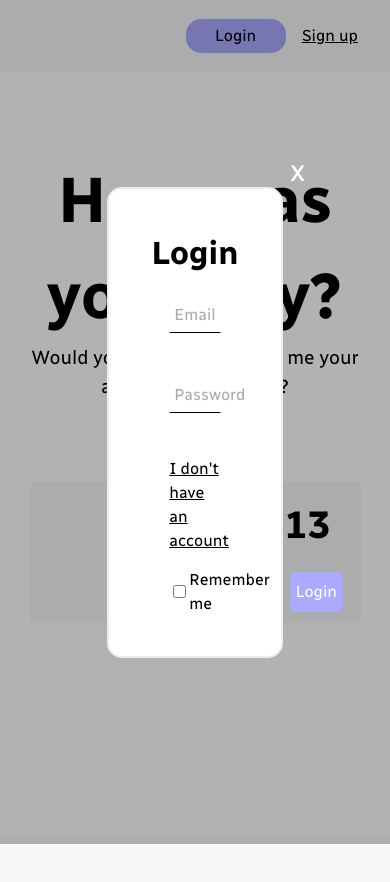
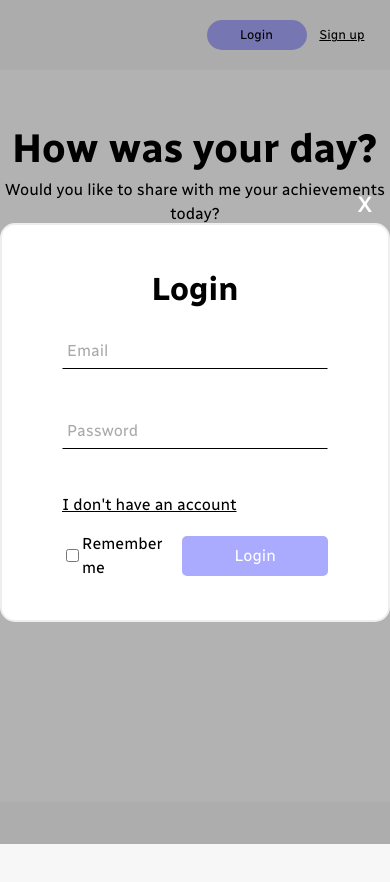
Before and after one commit to maximka76667/what-did-i-do, a React (Create React App) app: page / in a window 390 px wide. Both pictures are taken after a click on the button "Login". Shown: the top 882 px of the page. Built offline with nearby package versions, Linux system fonts and the light colour scheme.

Commit message:
@media queries

```diff
--- a/src/components/AuthForm/AuthForm.sass
+++ b/src/components/AuthForm/AuthForm.sass
@@ -98,3 +98,9 @@
       color: #000
       &:hover
         color: #aaf
+
+@media screen and ( max-width: 1280px )
+
+@media screen and ( max-width: 1024px )
+
+@media screen and ( max-width: 768px )
--- a/src/components/Card/Card.sass
+++ b/src/components/Card/Card.sass
@@ -55,3 +55,12 @@
 
     &:focus
       outline: 1px solid
+
+@media screen and ( max-width: 1280px )
+
+@media screen and ( max-width: 1024px )
+
+@media screen and ( max-width: 768px )
+  .card
+    &__date
+      font-size: 2em
--- a/src/components/Header/Header.sass
+++ b/src/components/Header/Header.sass
@@ -30,3 +30,11 @@
     color: #000
     &:hover
       color: #aaf
+
+@media screen and (max-width: 1280px)
+
+@media screen and (max-width: 1024px)
+
+@media screen and (max-width: 768px)
+  .header
+    font-size: 0.8em
--- a/src/components/LoginPopup/LoginPopup.sass
+++ b/src/components/LoginPopup/LoginPopup.sass
@@ -43,3 +43,15 @@
 
     &:hover
       opacity: 0.7
+
+@media screen and ( max-width: 1280px )
+
+@media screen and ( max-width: 1024px )
+
+@media screen and ( max-width: 768px )
+  .login-popup
+    &__container
+      width: 100%
+    &__close-button
+      top: -45px
+      right: 0
--- a/src/components/LoginPopup/LoginPopup.tsx
+++ b/src/components/LoginPopup/LoginPopup.tsx
@@ -7,13 +7,9 @@ function LoginPopup({
   isOpened, onLogin, isLoggedIn, closeLoginPopup,
 }: LoginPopupInterface) {
   return (
-    // eslint-disable-next-line jsx-a11y/no-static-element-interactions
-    <div
-      className={`login-popup ${!isLoggedIn && isOpened ? "login-popup_opened" : ""}`}
-    // eslint-disable-next-line jsx-a11y/no-noninteractive-tabindex
-    >
+    <div className={`login-popup ${!isLoggedIn && isOpened ? "login-popup_opened" : ""}`}>
       {/* eslint-disable-next-line */}
-      < div className="login-popup__overlay" onClick={closeLoginPopup} > </div >
+      <div className="login-popup__overlay" onClick={closeLoginPopup}> </div>
       <div className="login-popup__container">
         <LoginForm onLogin={onLogin} />
         <button className="login-popup__close-button" type="button" onClick={closeLoginPopup}>x</button>
--- a/src/components/Main/Main.sass
+++ b/src/components/Main/Main.sass
@@ -29,5 +29,12 @@
 
 @media screen and ( max-width: 768px )
   .content
+    width: 100%
     &__container
       grid-template-columns: 1fr
+    &__heading
+      font-size: 2.5em
+      margin: 1.2em 0 0
+    &__subheading
+      font-size: 1em
+      margin: 0 0 1.5em
--- a/src/pages/Login/Login.sass
+++ b/src/pages/Login/Login.sass
@@ -4,6 +4,3 @@
   justify-content: center
   align-items: center
   min-height: 100vh
-
-.login__container
-  width: 45%
--- a/src/pages/Login/Login.tsx
+++ b/src/pages/Login/Login.tsx
@@ -6,9 +6,7 @@ import { LoginForm } from "../../components";
 function Login({ onLogin }: LoginInterface) {
   return (
     <div className="login">
-      <div className="login__container">
-        <LoginForm onLogin={onLogin} />
-      </div>
+      <LoginForm onLogin={onLogin} />
     </div>
   )
 }
```
